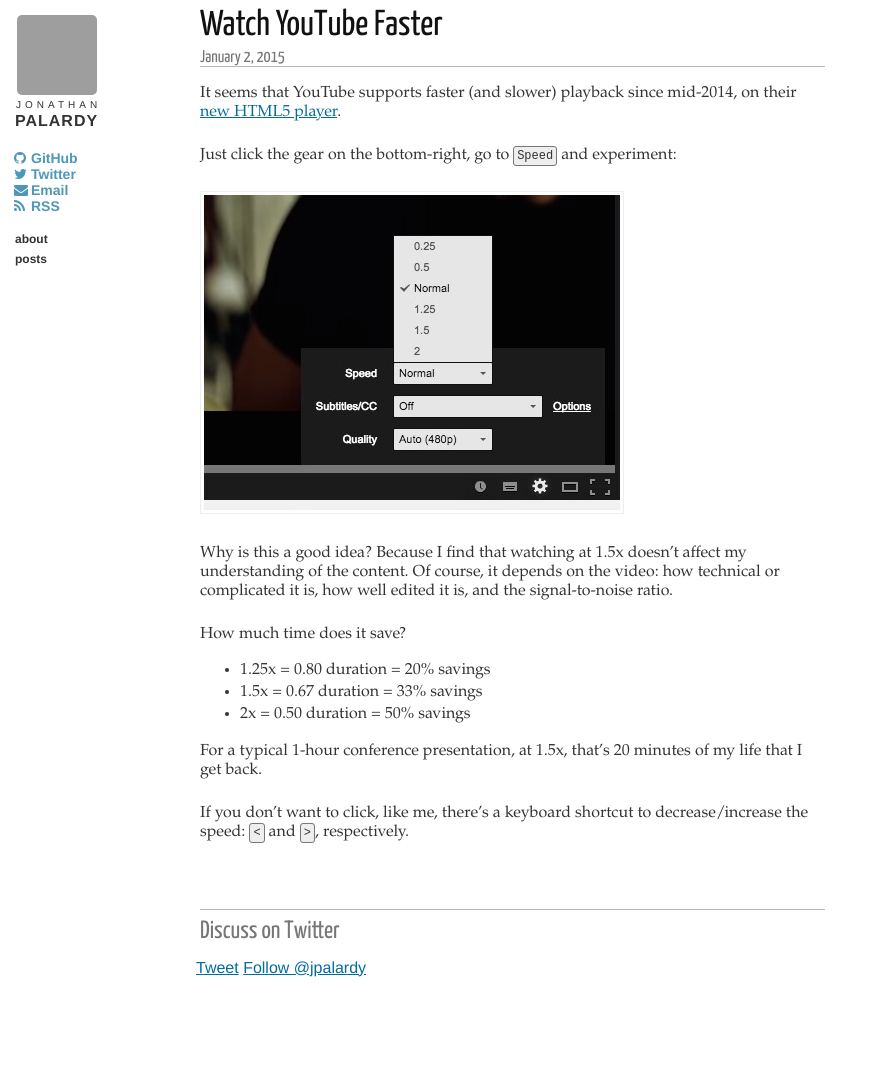
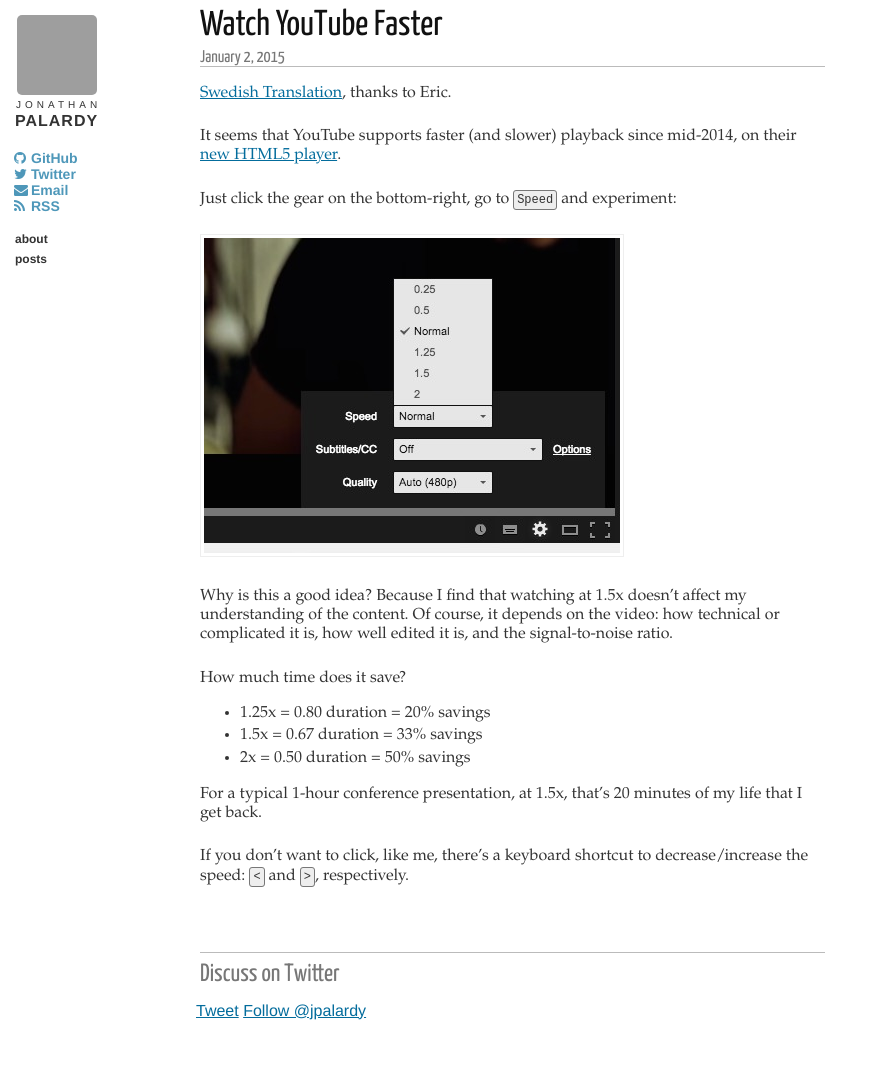
Before and after one commit to jpalardy/jpalardy.github.io, a Jekyll site: the page built from _posts/2015-01-02-watch-youtube-faster.markdown, in a window 1280 px wide. Shown: the whole page, without its empty margins (0-874 px from the left). Built offline with Jekyll 4.4.1, drawn with Linux system fonts in a browser that asks for light colours; comment, search, counter and statistics services are not loaded; before the commit the page ends 1037 px from its top, so only the background shows below that; grey boxes are pictures that could not be loaded.

Commit message:
Add Swedish translation link to "10 pages a day" and "Watch YouTube Faster"

```diff
--- a/_posts/2015-01-02-watch-youtube-faster.markdown
+++ b/_posts/2015-01-02-watch-youtube-faster.markdown
@@ -3,6 +3,8 @@
 title: Watch YouTube Faster
 category: posts
 ---
+
+[Swedish Translation](https://medicinskanyheter.com/eric-karlsson/titta-pa-youtube-snabbare.html), thanks to Eric.
 
 It seems that YouTube supports faster (and slower) playback since mid-2014, on their
 [new HTML5 player](https://www.youtube.com/html5).
--- a/_posts/2016-10-13-10-pages-a-day.markdown
+++ b/_posts/2016-10-13-10-pages-a-day.markdown
@@ -11,6 +11,7 @@
 [Bulgarian Translation](https://guideslib.com/publications/10-pages-a-day/), thanks to Zlatan.
 [Dutch Translation](https://nobullshitseeds.com/translate/10-paginas-per-dag/), thanks to Justin.
 [Azerbaijanian Translation](https://prodocs24.com/articles/10-pages-a-day/), thanks to Amir.
+[Swedish Translation](https://medicinskanyheter.com/eric-karlsson/10-aidor-om-dagen.html), thanks to Eric.
 
 ## Reading more
 
```
